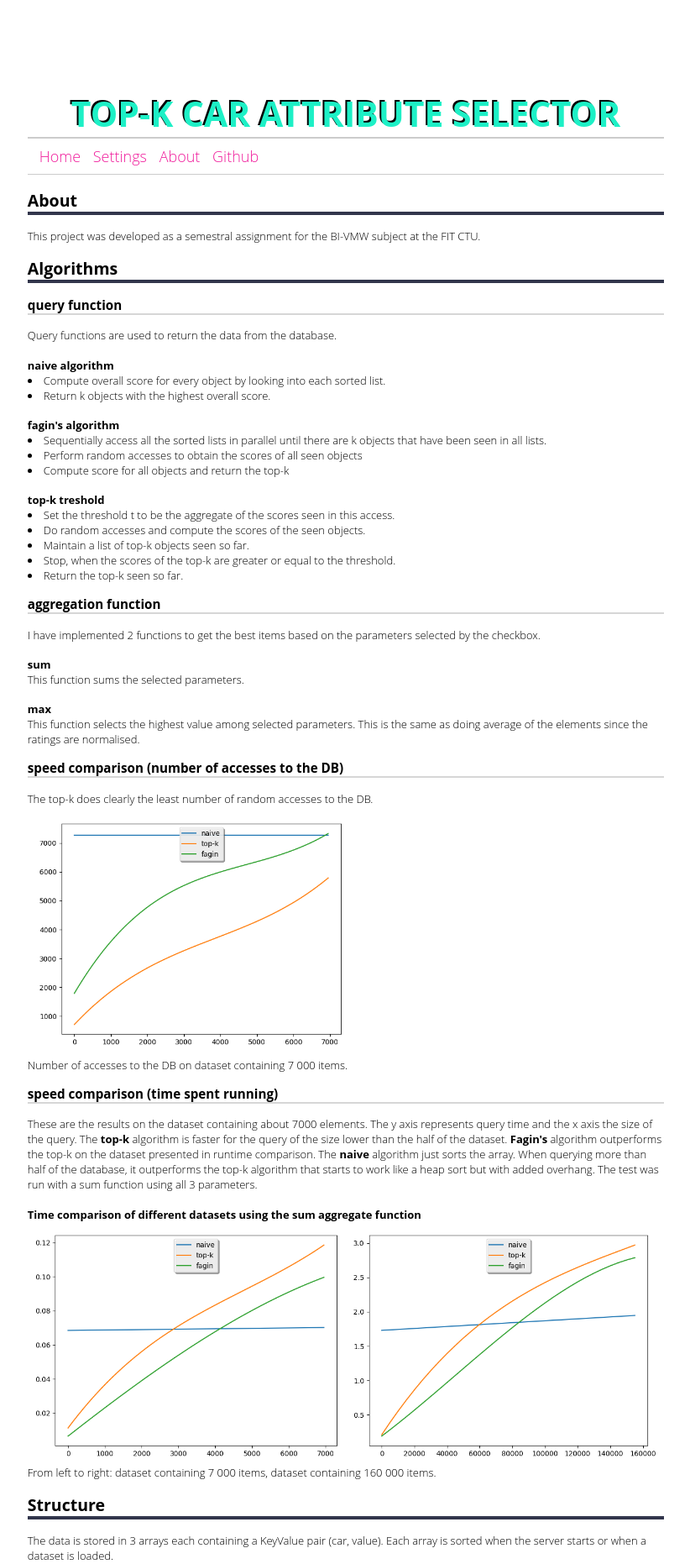
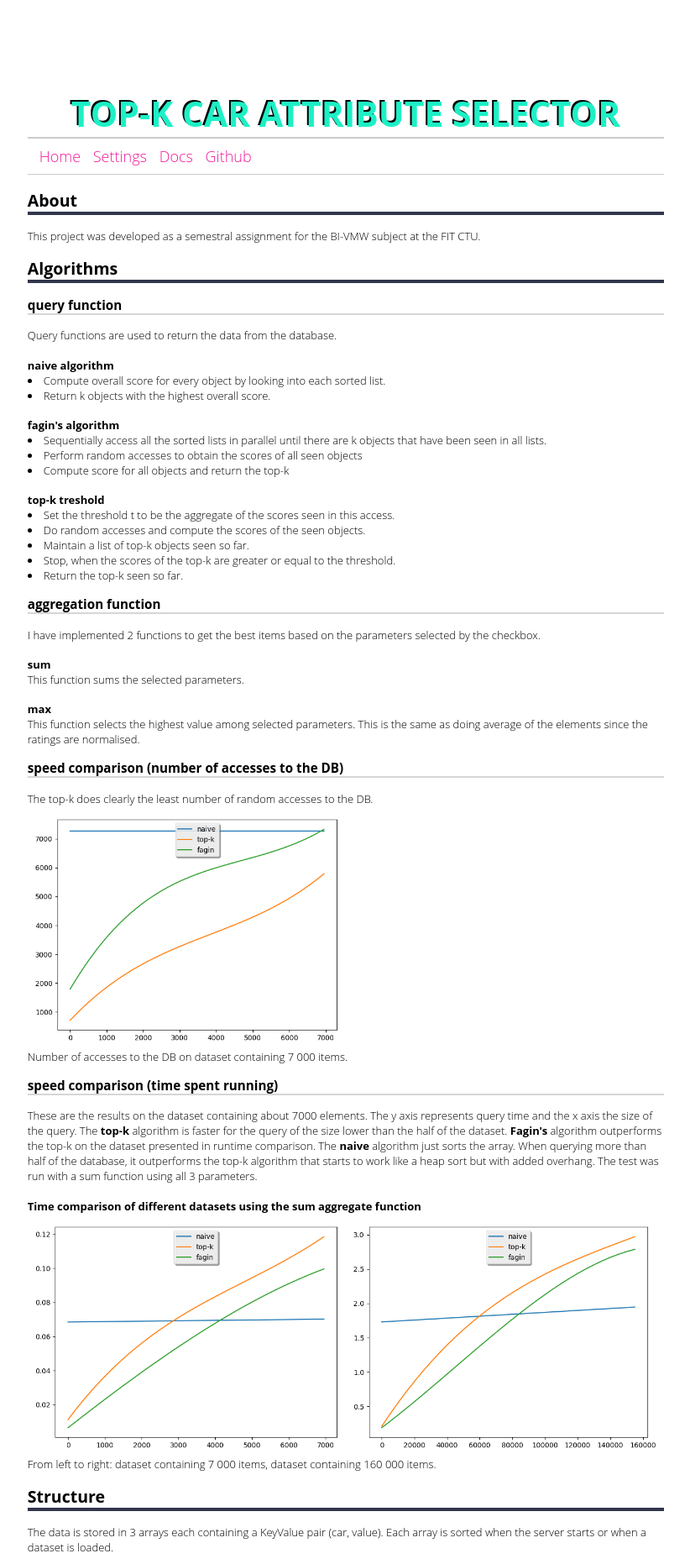
Before and after one commit to mskl/fit-bi-vwm-project, a Flask app: page /about in a window 1280 px wide. Shown: the top 1862 px of the page at 84% size, without its empty margins (228-1050 px from the left). Run offline with Flask 2, Linux system fonts and the light colour scheme.

Commit message:
Updated docs

```diff
--- a/source/static/styles/style.css
+++ b/source/static/styles/style.css
@@ -162,7 +162,7 @@ img {
 }
 
 .image_right {
-	float: right;
+	display: block;
 }
 
 figure {
--- a/source/templates/about.html
+++ b/source/templates/about.html
@@ -31,7 +31,7 @@
         <h3>speed comparison (number of accesses to the DB)</h3>
             The top-k does clearly the least number of random accesses to the DB.
             <figure>
-                <img style="width: 50%" src="{{ url_for('static',filename='images/graphs/7k_accesses.png') }}", alt="number of random accesses">
+                <img class="image_right" src="{{ url_for('static',filename='images/graphs/7k_accesses.png') }}", alt="number of random accesses">
                 <figcaption>Number of accesses to the DB on dataset containing 7 000 items.</figcaption>
             </figure>
         <h3>speed comparison (time spent running)</h3>
--- a/source/templates/baser.html
+++ b/source/templates/baser.html
@@ -27,7 +27,7 @@
                             <a href="/settings">Settings</a>
                         </span>
                         <span class="navbar_button">
-                            <a href="/about">About</a>
+                            <a href="{{url_for('static', filename='Dokumentace.pdf')}}">Docs</a>
                         </span>
                         <span class="navbar_button">
                             <a href="https://github.com/MSKL/fit-bi-vmw-project">Github</a>
--- a/source/topktreshold.py
+++ b/source/topktreshold.py
@@ -15,7 +15,7 @@ car_database = CarDatabase(dataset_paths["NFS"])
 
 @app.route('/', methods=['GET'])
 def index():
-    # Obtain the pointer to an agregate function based on the GET/POST
+    # Obtain the pointer to an aggregate function based on the GET/POST
     aggregate_func = get_aggregate_function(request.values)
 
     # Return the correct database and template
```
Also changed, not shown: README.md, 4 other files.
